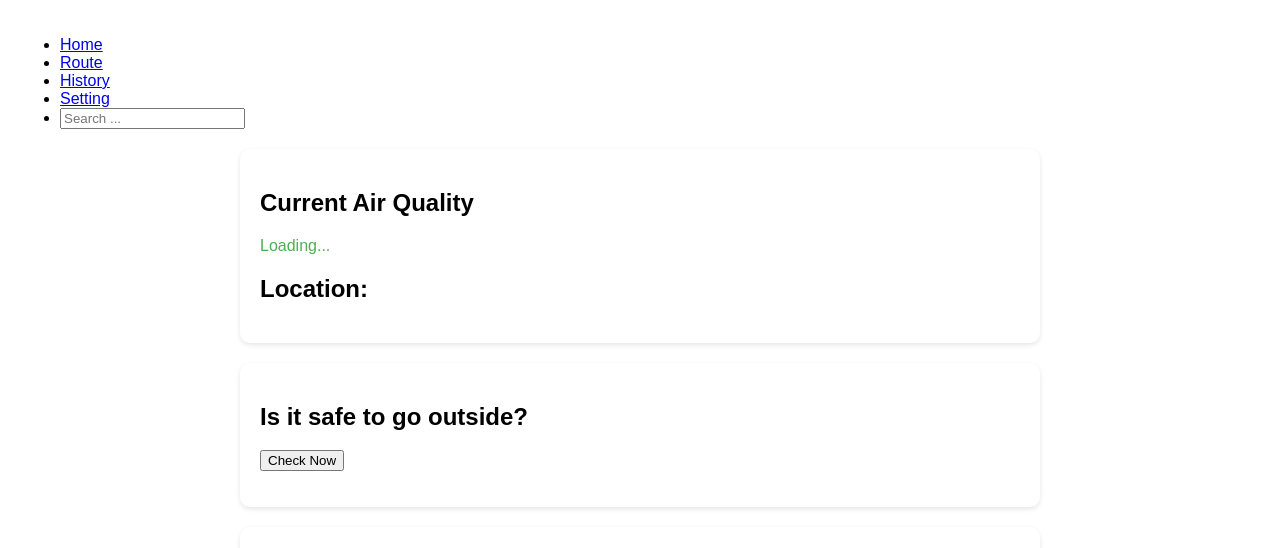
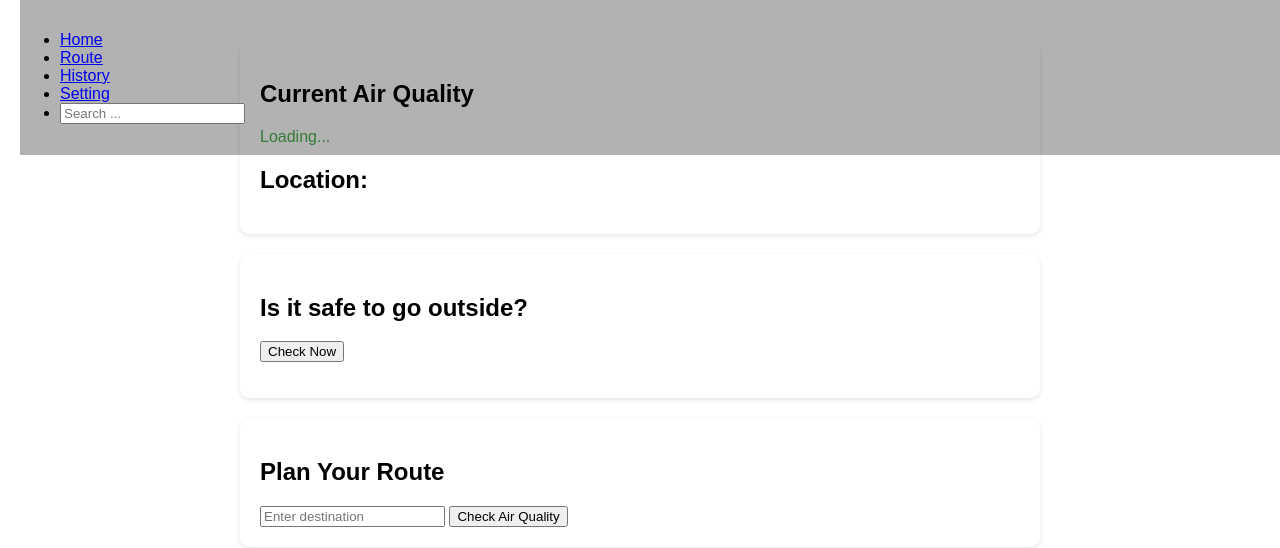
Before and after one commit to nwon-tech/tm08-pollucheck, a plain HTML site: page web/index.html in a window 1280 px wide. Shown: the top 548 px of the page. Drawn offline with Linux system fonts and the light colour scheme.

Commit message:
styling for nav bar

```diff
--- a/web/css/styles.css
+++ b/web/css/styles.css
@@ -16,6 +16,14 @@ body {
 .container {
   max-width: 800px;
   margin: 0 auto;
+}
+
+.navbar {
+  position: absolute;
+  top: 0;
+  width: 100%;
+  background: rgba(0, 0, 0, 0.3);
+  padding: 15px 0;
 }
 
 /* Cards */
```
